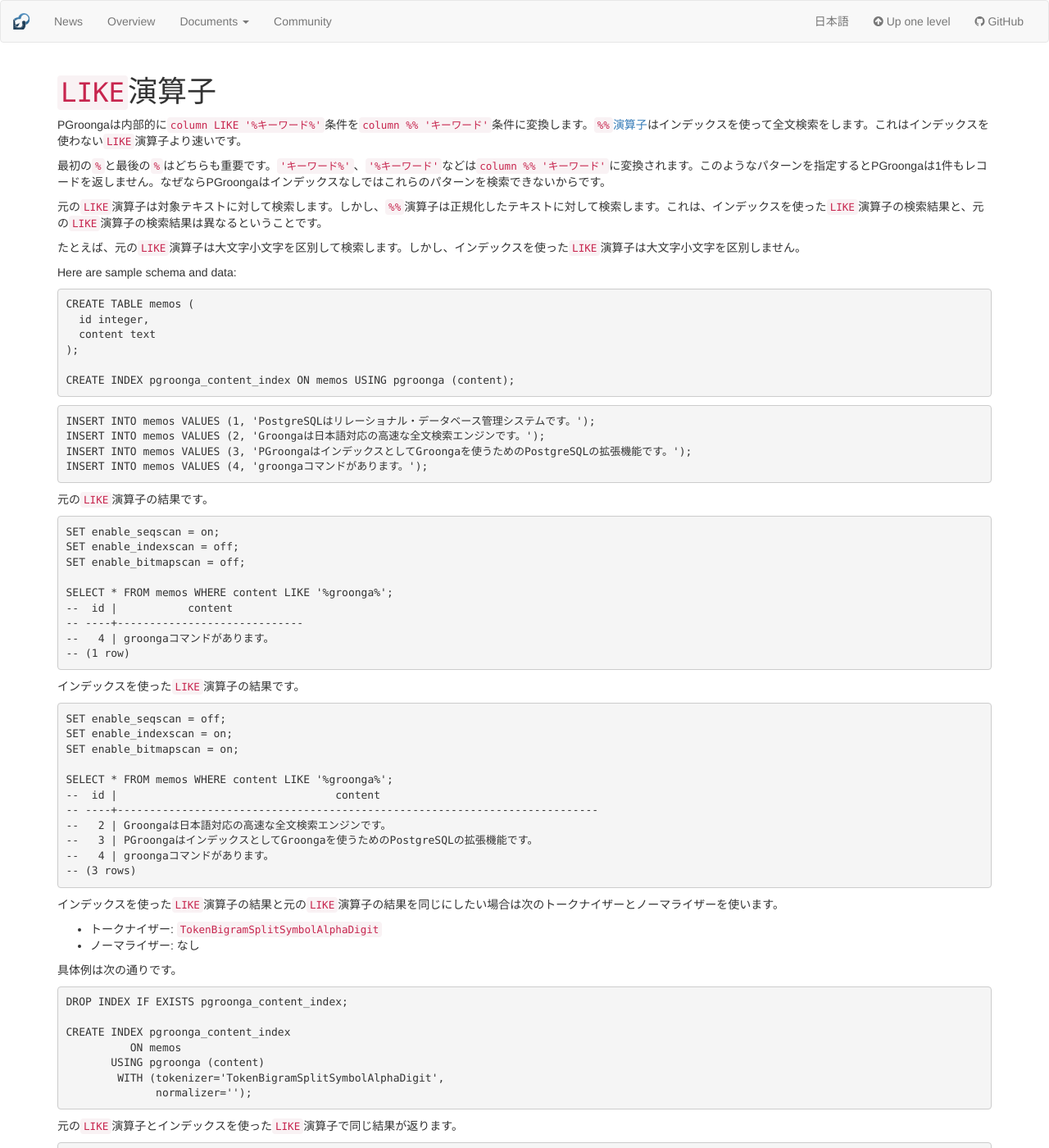
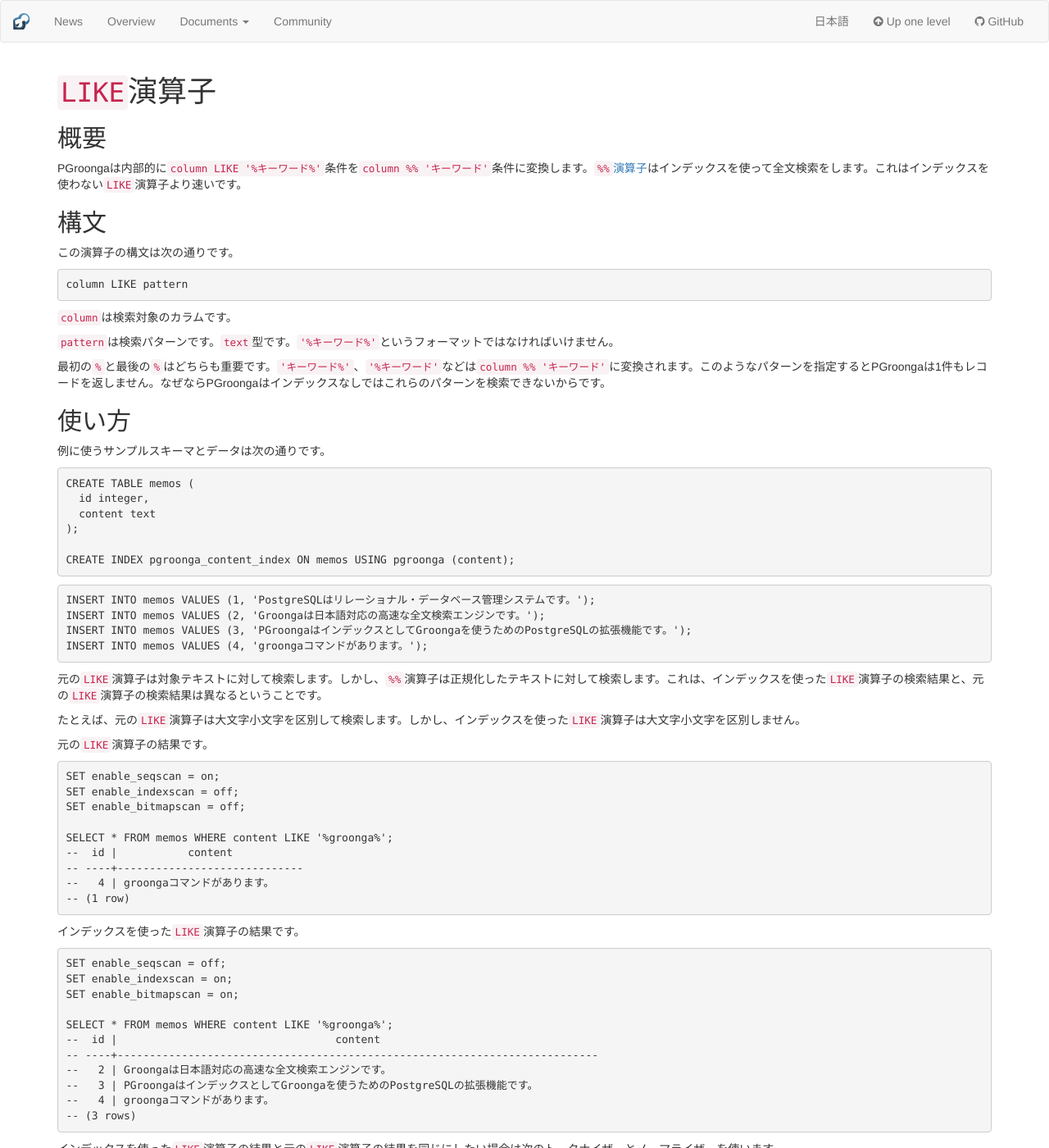
Before and after one commit to pgroonga/pgroonga.github.io, a Jekyll site: the page built from ja/reference/operators/like.md, in a window 1280 px wide and 1400 px high. Shown: the whole window at 82% size. Built offline with Jekyll 4.4.1, drawn with Linux system fonts in a browser that asks for light colours.

Commit message:
Use common format

````diff
--- a/ja/reference/operators/like.md
+++ b/ja/reference/operators/like.md
@@ -5,15 +5,27 @@
 
 # `LIKE`演算子
 
+## 概要
+
 PGroongaは内部的に`column LIKE '%キーワード%'`条件を`column %% 'キーワード'`条件に変換します。[`%%`演算子](match.html)はインデックスを使って全文検索をします。これはインデックスを使わない`LIKE`演算子より速いです。
+
+## 構文
+
+この演算子の構文は次の通りです。
+
+```sql
+column LIKE pattern
+```
+
+`column`は検索対象のカラムです。
+
+`pattern`は検索パターンです。`text`型です。`'%キーワード%'`というフォーマットではなければいけません。
 
 最初の`%`と最後の`%`はどちらも重要です。`'キーワード%'`、`'%キーワード'`などは`column %% 'キーワード'`に変換されます。このようなパターンを指定するとPGroongaは1件もレコードを返しません。なぜならPGroongaはインデックスなしではこれらのパターンを検索できないからです。
 
-元の`LIKE`演算子は対象テキストに対して検索します。しかし、`%%`演算子は正規化したテキストに対して検索します。これは、インデックスを使った`LIKE`演算子の検索結果と、元の`LIKE`演算子の検索結果は異なるということです。
+## 使い方
 
-たとえば、元の`LIKE`演算子は大文字小文字を区別して検索します。しかし、インデックスを使った`LIKE`演算子は大文字小文字を区別しません。
-
-Here are sample schema and data:
+例に使うサンプルスキーマとデータは次の通りです。
 
 ```sql
 CREATE TABLE memos (
@@ -30,6 +42,10 @@
 INSERT INTO memos VALUES (3, 'PGroongaはインデックスとしてGroongaを使うためのPostgreSQLの拡張機能です。');
 INSERT INTO memos VALUES (4, 'groongaコマンドがあります。');
 ```
+
+元の`LIKE`演算子は対象テキストに対して検索します。しかし、`%%`演算子は正規化したテキストに対して検索します。これは、インデックスを使った`LIKE`演算子の検索結果と、元の`LIKE`演算子の検索結果は異なるということです。
+
+たとえば、元の`LIKE`演算子は大文字小文字を区別して検索します。しかし、インデックスを使った`LIKE`演算子は大文字小文字を区別しません。
 
 元の`LIKE`演算子の結果です。
 
````
Also changed, not shown: reference/operators/like.md (+20 -4 lines), 1 other file.
